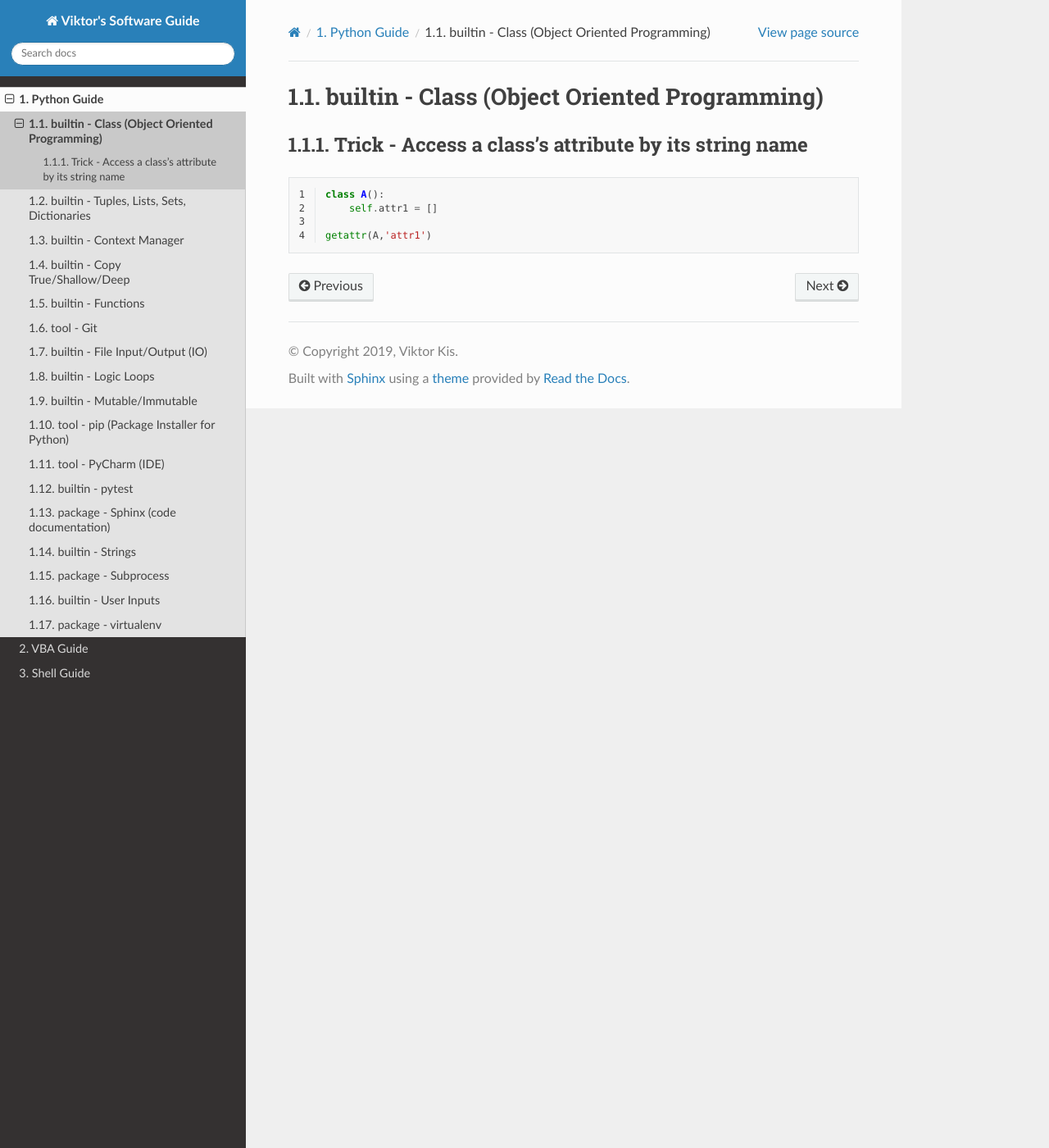
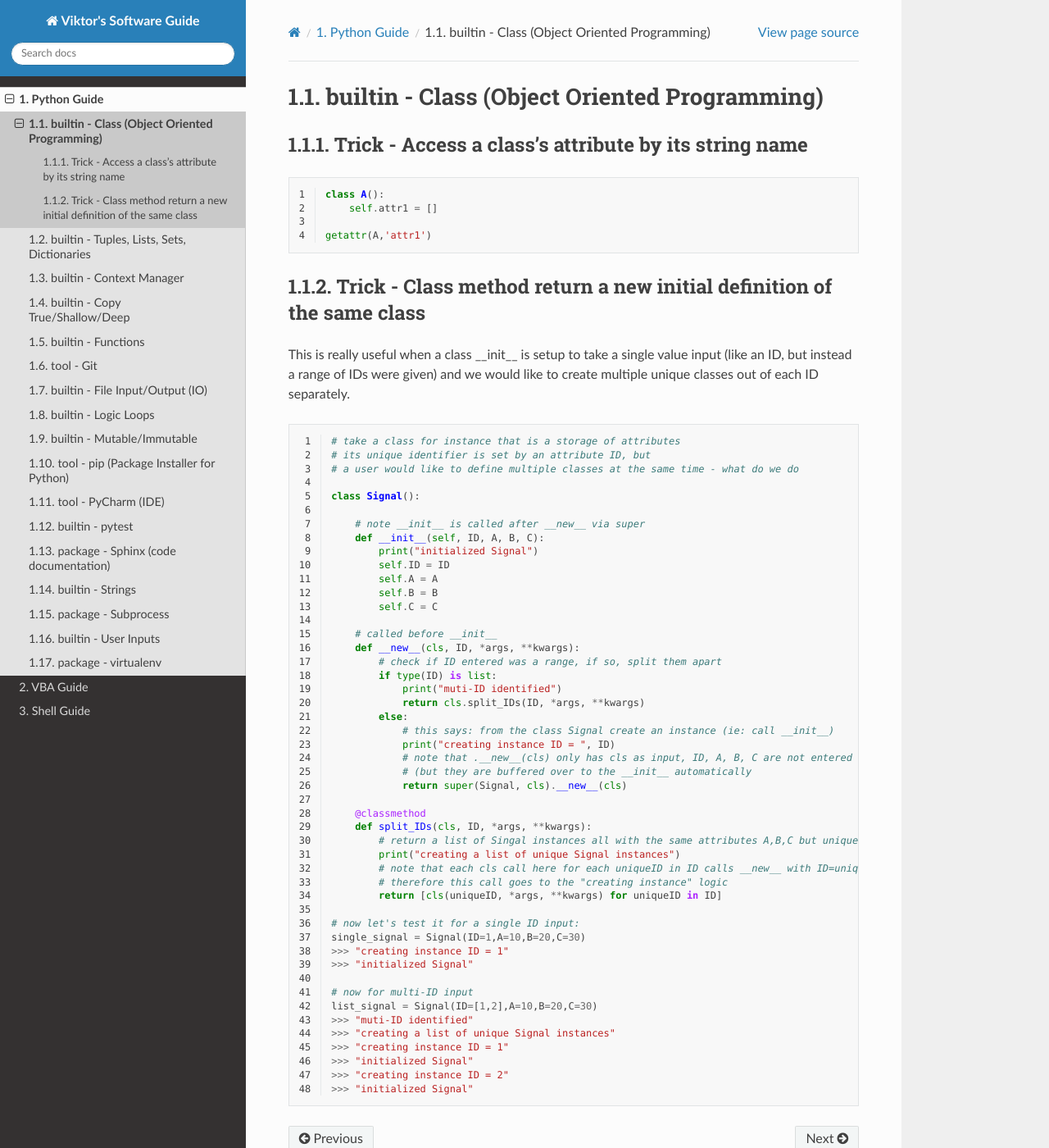
Before and after one commit to PydPiper/viks_SoftwareGuide, a Sphinx documentation site: the page built from source/python/class.rst, in a window 1280 px wide and 1400 px high. Shown: the whole window at 82% size. Built offline with Sphinx 7.4.7 and the Read the Docs theme 2.0.0, drawn with Linux system fonts in a browser that asks for light colours.

Commit message:
added class trick - return multi instances of a class from initial input

```diff
--- a/source/python/class.rst
+++ b/source/python/class.rst
@@ -12,3 +12,61 @@ Trick - Access a class's attribute by its string name
         self.attr1 = []
 
     getattr(A,'attr1')
+
+
+Trick - Class method return a new initial definition of the same class
+----------------------------------------------------------------------
+This is really useful when a class __init__ is setup to take a single value input (like an ID, but instead a
+range of IDs were given) and we would like to create multiple unique classes out of each ID separately.
+
+.. code-block:: python
+    :linenos:
+
+    # take a class for instance that is a storage of attributes
+    # its unique identifier is set by an attribute ID, but
+    # a user would like to define multiple classes at the same time - what do we do
+
+    class Signal():
+
+        # note __init__ is called after __new__ via super
+        def __init__(self, ID, A, B, C):
+            print("initialized Signal")
+            self.ID = ID
+            self.A = A
+            self.B = B
+            self.C = C
+
+        # called before __init__
+        def __new__(cls, ID, *args, **kwargs):
+            # check if ID entered was a range, if so, split them apart
+            if type(ID) is list:
+                print("muti-ID identified")
+                return cls.split_IDs(ID, *args, **kwargs)
+            else:
+                # this says: from the class Signal create an instance (ie: call __init__)
+                print("creating instance ID = ", ID)
+                # note that .__new__(cls) only has cls as input, ID, A, B, C are not entered
+                # (but they are buffered over to the __init__ automatically
+                return super(Signal, cls).__new__(cls)
+
+        @classmethod
+        def split_IDs(cls, ID, *args, **kwargs):
+            # return a list of Singal instances all with the same attributes A,B,C but unique single IDs
+            print("creating a list of unique Signal instances")
+            # note that each cls call here for each uniqueID in ID calls __new__ with ID=uniqueID as input
+            # therefore this call goes to the "creating instance" logic
+            return [cls(uniqueID, *args, **kwargs) for uniqueID in ID]
+
+    # now let's test it for a single ID input:
+    single_signal = Signal(ID=1,A=10,B=20,C=30)
+    >>> "creating instance ID = 1"
+    >>> "initialized Signal"
+
+    # now for multi-ID input
+    list_signal = Signal(ID=[1,2],A=10,B=20,C=30)
+    >>> "muti-ID identified"
+    >>> "creating a list of unique Signal instances"
+    >>> "creating instance ID = 1"
+    >>> "initialized Signal"
+    >>> "creating instance ID = 2"
+    >>> "initialized Signal"
```
